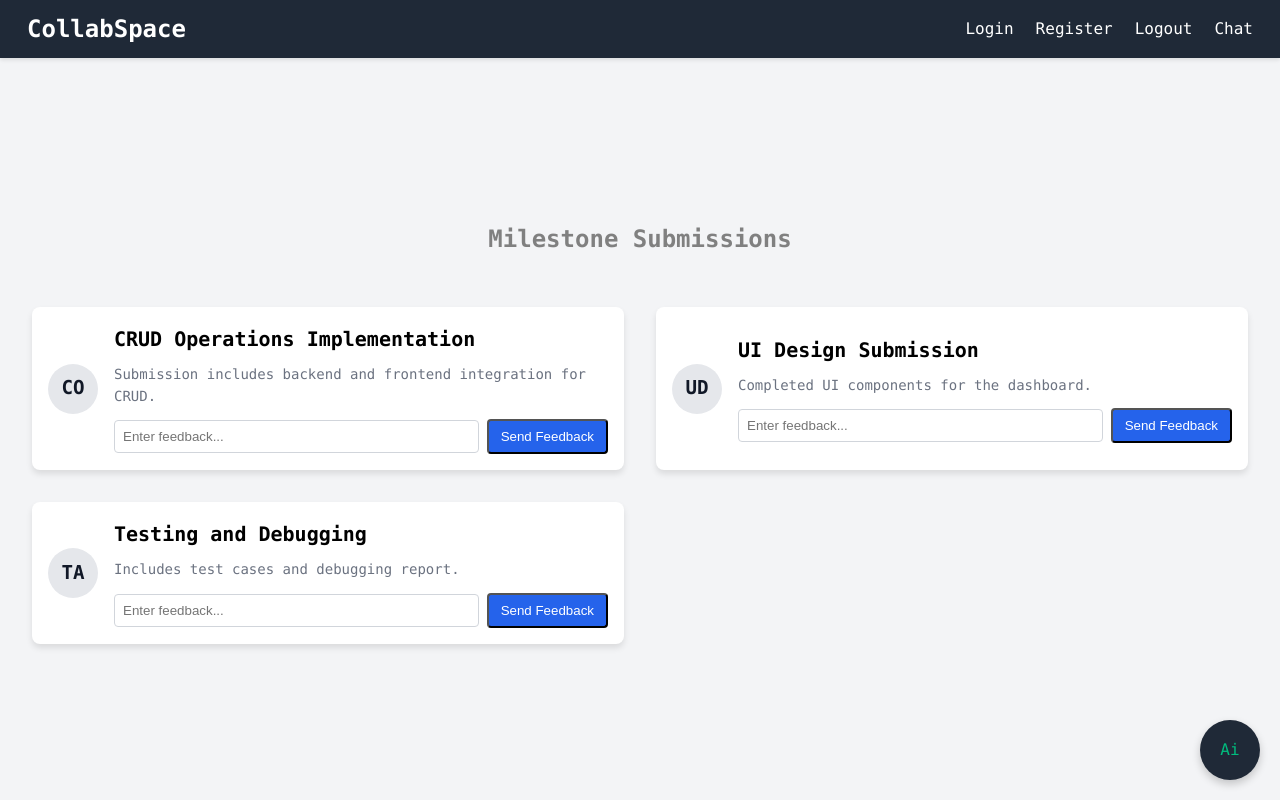
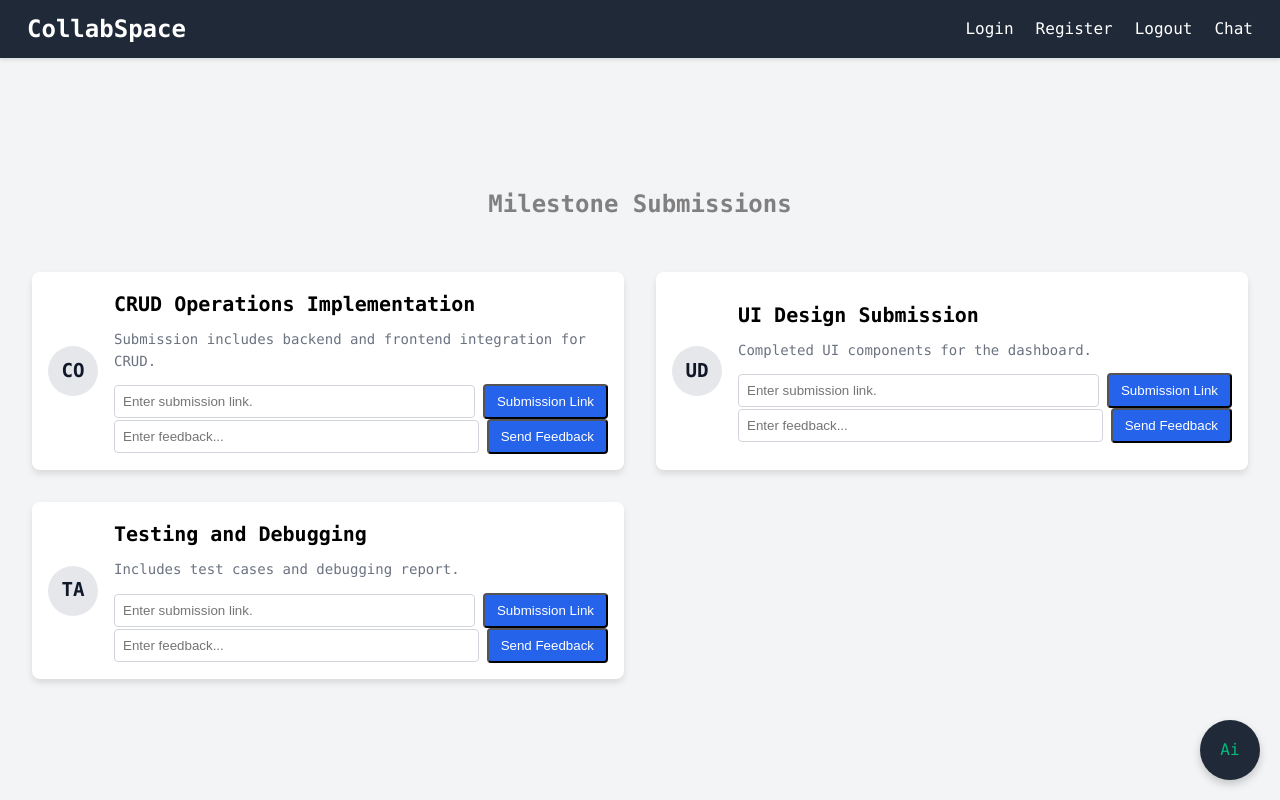
Before and after one commit to tanmay316/CollabSpace-Tracking-Student-Progress-in-Software-Projects, a Vue app in the folder frontend/: page /submission in a window 1280 px wide. Built offline with nearby package versions, Linux system fonts and the light colour scheme.

Commit message:
Milestone submission through links

```diff
--- a/frontend/src/components/MilestoneSubmissionFeedback.vue
+++ b/frontend/src/components/MilestoneSubmissionFeedback.vue
@@ -13,6 +13,14 @@
         <div class="card-content">
           <h3>{{ submission.title }}</h3>
           <p>{{ submission.description }}</p>
+          <div class="feedback-section">
+            <input
+              v-model="submission.feedback"
+              placeholder="Enter submission link."
+              class="link-input"
+            />
+            <button @click="sendFeedback(submission.id)">Submission Link</button>
+          </div>
           <div class="feedback-section">
             <input
               v-model="submission.feedback"
@@ -156,6 +164,13 @@ h3{
   border: 1px solid #d1d5db;
 }
 
+.link-input {
+  flex: 1;
+  padding: 8px;
+  border-radius: 4px;
+  border: 1px solid #d1d5db;
+}
+
 .feedback-input:focus {
   outline: none;
   border-color: #2563eb;
```
